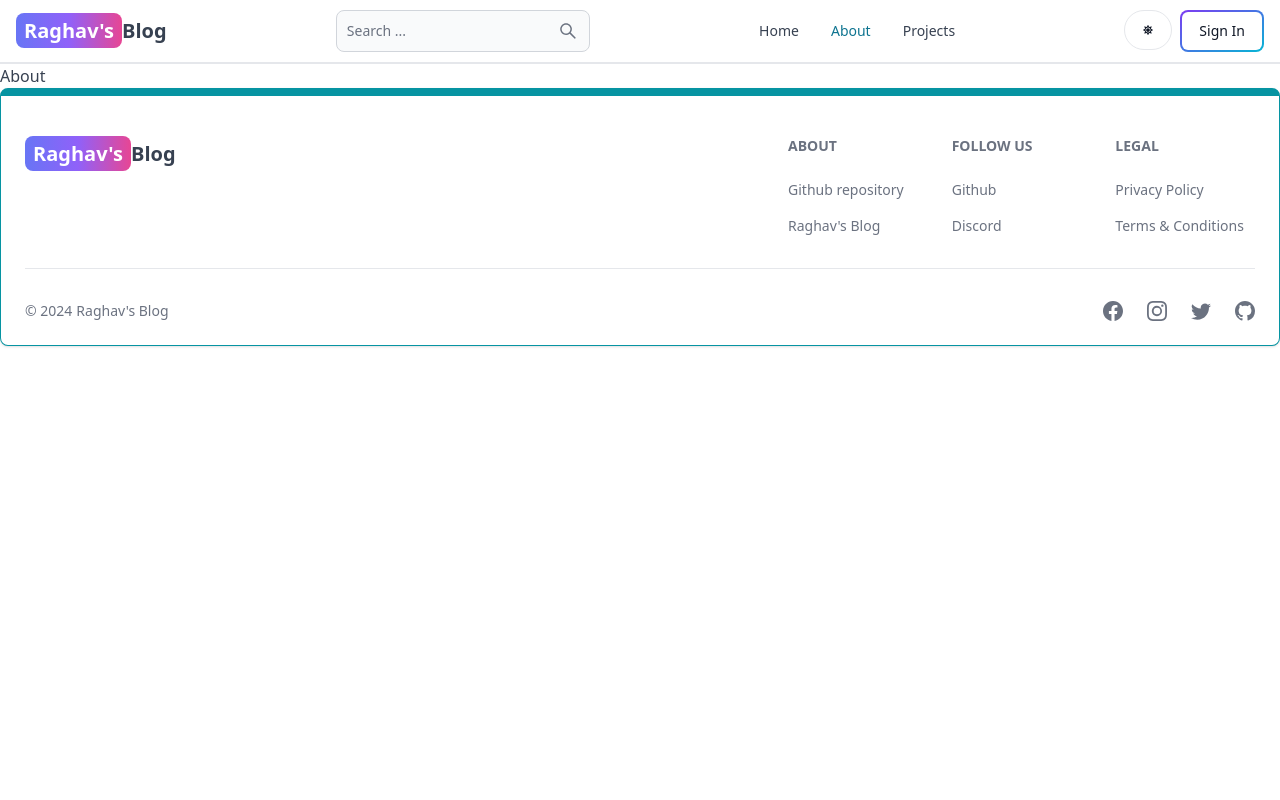
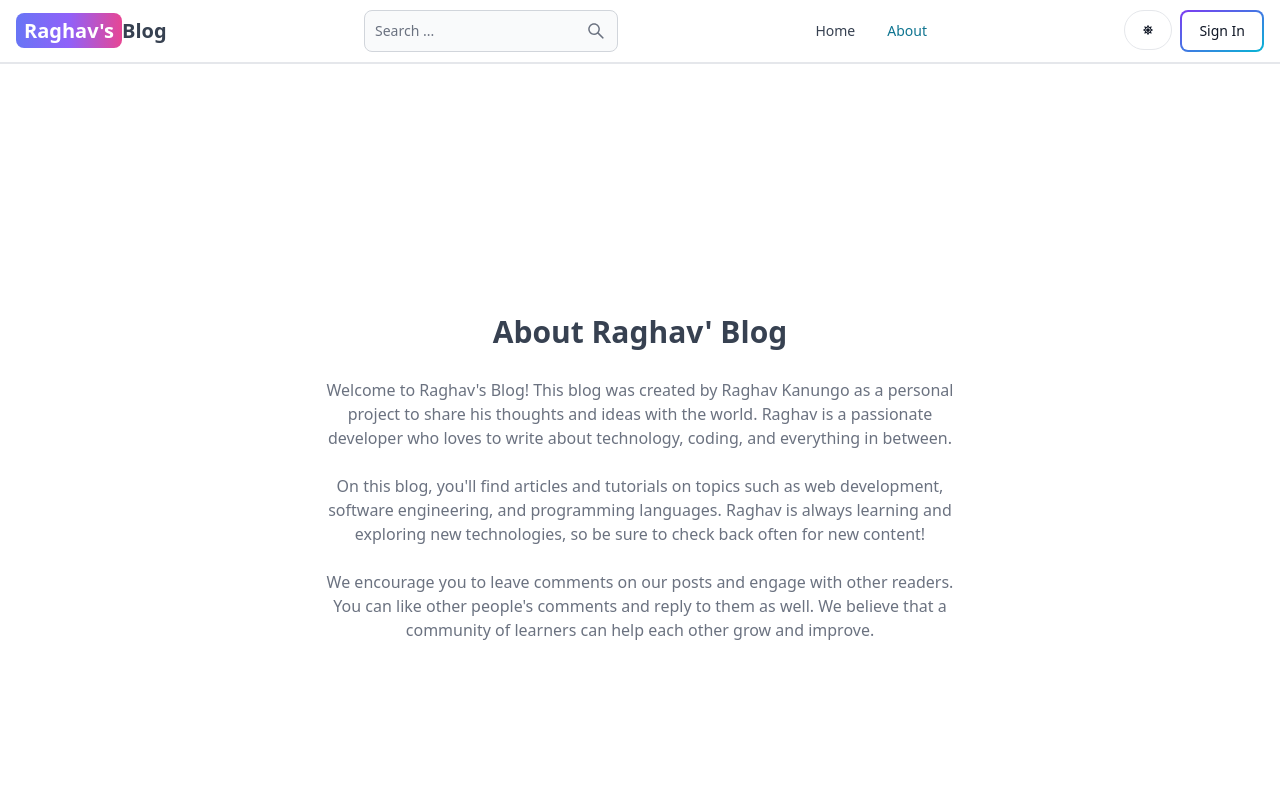
Before and after one commit to Raghav-kanungo/mern-blog, a React (Vite) app in the folder client/: page /about in a window 1280 px wide. Shown: the top 800 px of the page. Built offline with nearby package versions, Linux system fonts and the light colour scheme; no server answers.

Commit message:
make about page

```diff
--- a/client/src/App.jsx
+++ b/client/src/App.jsx
@@ -5,7 +5,7 @@
 import SignIn from "./pages/SignIn";
 import SignUp from "./pages/SignUp";
 import Dashboard from "./pages/Dashboard";
-import Projects from "./pages/Projects";
+
 import Header from "./components/Header";
 
 import FooterComp from "./components/Footer";
@@ -33,7 +33,6 @@
           <Route path="/update-post/:postId" element={<UpdatePost />} />
         </Route>
 
-        <Route path="/projects" element={<Projects />} />
         <Route path="/post/:postSlug" element={<PostPage />} />
       </Routes>
       <FooterComp />
--- a/client/src/components/Header.jsx
+++ b/client/src/components/Header.jsx
@@ -96,9 +96,6 @@
         <Navbar.Link active={path === "/about"} as={"div"}>
           <Link to="/about">About</Link>
         </Navbar.Link>
-        <Navbar.Link active={path === "/projects"} as={"div"}>
-          <Link to="/projects">Projects</Link>
-        </Navbar.Link>
       </Navbar.Collapse>
     </Navbar>
   );
--- a/client/src/pages/About.jsx
+++ b/client/src/pages/About.jsx
@@ -1,7 +1,39 @@
 import React from "react";
 
 function About() {
-  return <div>About</div>;
+  return (
+    <div className="min-h-screen flex items-center justify-center">
+      <div className="max-w-2xl mx-auto p-3 text-center">
+        <div>
+          <h1 className="text-3xl font font-semibold text-center my-7">
+            About Raghav' Blog
+          </h1>
+          <div className="text-md text-gray-500 flex flex-col gap-6">
+            <p>
+              Welcome to Raghav's Blog! This blog was created by Raghav Kanungo
+              as a personal project to share his thoughts and ideas with the
+              world. Raghav is a passionate developer who loves to write about
+              technology, coding, and everything in between.
+            </p>
+
+            <p>
+              On this blog, you'll find articles and tutorials on topics such as
+              web development, software engineering, and programming languages.
+              Raghav is always learning and exploring new technologies, so be
+              sure to check back often for new content!
+            </p>
+
+            <p>
+              We encourage you to leave comments on our posts and engage with
+              other readers. You can like other people's comments and reply to
+              them as well. We believe that a community of learners can help
+              each other grow and improve.
+            </p>
+          </div>
+        </div>
+      </div>
+    </div>
+  );
 }
 
 export default About;
--- a/client/src/pages/Projects.jsx
+++ /dev/null
@@ -1,7 +0,0 @@
-import React from "react";
-
-function Projects() {
-  return <div>Projects</div>;
-}
-
-export default Projects;
```
